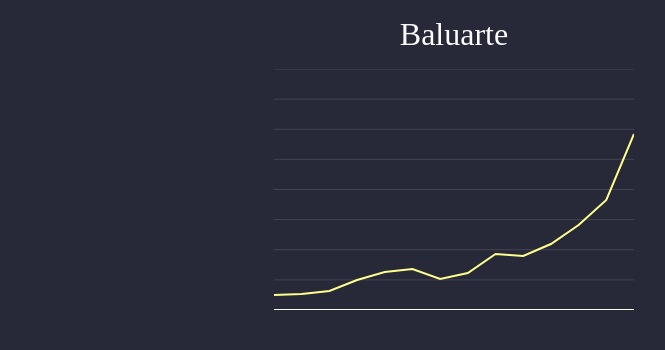
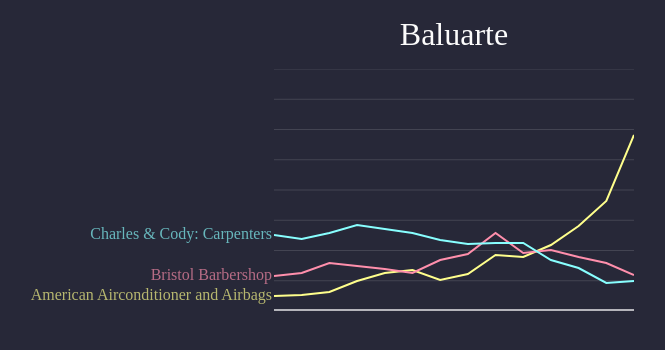
Before and after one commit to artpaiva/baluarte, a plain HTML site: page index.html in a window 1280 px wide. Shown: the whole page, without its empty margins (186-851 px from the left). Drawn offline with Linux system fonts and the light colour scheme.

Commit message:
Multiple Sources

```diff
--- a/index.html
+++ b/index.html
@@ -16,12 +16,26 @@
   text-align: center;
   font-size: 2rem;
 }
+.canvas-box {
+  text-align: center;
+}
 .canvas-wrapper {
+  position: relative;
+  margin: auto;
+  display: inline-block;
   text-align: center;
 }
 .stock-canvas {
-  border-bottom: 1px solid #FCFCFC;
+  border-bottom: 2px solid #FCFCFCAA;
   color: #FCFCFC;
+}
+.active-label {
+  position: absolute;
+  margin-top: -0.6rem;
+  text-align: right;
+  margin-right: 362px;
+  right: 0;
+  white-space: nowrap;
 }
 </style>
 </head>
@@ -29,8 +43,10 @@
   <div class="baldachin">
     <div>Baluarte</div>
   </div>
-  <div class="canvas-wrapper">
-    <canvas class="stock-canvas" id="main-stock-canvas" width="360" height="240"></canvas>
+  <div class="canvas-box">
+    <div class="canvas-wrapper">
+      <canvas class="stock-canvas" id="main-stock-canvas" width="360" height="240"></canvas>
+    </div>
   </div>
 
 <script type="text/javascript">
@@ -39,7 +55,18 @@
 var canvasContext = stockCanvas.getContext('2d');
 canvasContext.imageSmoothingEnabled = true;
 
-var allStops = [15, 16, 19, 30, 38, 41, 31, 37, 56, 54, 66, 85, 110, 176];
+var activeAAA = {
+  name: 'American Airconditioner and Airbags',
+  history: [15, 16, 19, 30, 38, 41, 31, 37, 56, 54, 66, 85, 110, 176]
+};
+var activeAAB = {
+  name: 'Bristol Barbershop',
+  history: [35, 38, 48, 45, 42, 38, 51, 57, 78, 58, 61, 54, 48, 36]
+};
+var activeAAC = {
+  name: 'Charles & Cody: Carpenters',
+  history: [76, 72, 78, 86, 82, 78, 71, 67, 68, 68, 51, 43, 28, 30]
+};
 
 var canvasHeight = stockCanvas.offsetHeight;
 var canvasWidth = stockCanvas.offsetWidth;
@@ -59,23 +86,35 @@
     canvas.stroke();
   }
 }
-function drawCanvas (canvas) {
+function drawCanvas (canvas, source, color) {
   console.log('Drawing Canvas');
-  canvasContext.strokeStyle = "#FFFF8C";
+  canvasContext.strokeStyle = color;
   canvasContext.lineWidth = 2;
 
-  var stepHorizontal = canvasWidth / (allStops.length -1);
+  var stepHorizontal = canvasWidth / (source.history.length -1);
 
   canvas.beginPath();
-  canvas.moveTo(0, canvasHeight - allStops[0]);
-  for (var i = 1; i < allStops.length; i++) {
-    canvas.lineTo(stepHorizontal*i, canvasHeight - allStops[i]);
-    console.log(`${i}: ${stepHorizontal*i}, ${canvasHeight - allStops[i]}`);
+
+  var initialHeight = canvasHeight - source.history[0]
+  canvas.moveTo(0, initialHeight);
+
+  var active = document.createElement('label');
+  active.classList.add('active-label');
+  active.innerHTML = source.name;
+  active.style = `color: ${color}AA; top: ${initialHeight}; `;
+  // stockCanvas.parentElement.appendChild(active);
+  stockCanvas.parentElement.insertBefore(active, stockCanvas)
+
+  for (var i = 1; i < source.history.length; i++) {
+    canvas.lineTo(stepHorizontal*i, canvasHeight - source.history[i]);
+    console.log(`${i}: ${stepHorizontal*i}, ${canvasHeight - source.history[i]}`);
   }
   canvas.stroke();
 }
 initCanvas(canvasContext);
-drawCanvas(canvasContext);
+drawCanvas(canvasContext, activeAAA, '#FFFF8C');
+drawCanvas(canvasContext, activeAAB, '#FF8FAC');
+drawCanvas(canvasContext, activeAAC, '#88FFFF');
 
 </script>
 </body>
```
